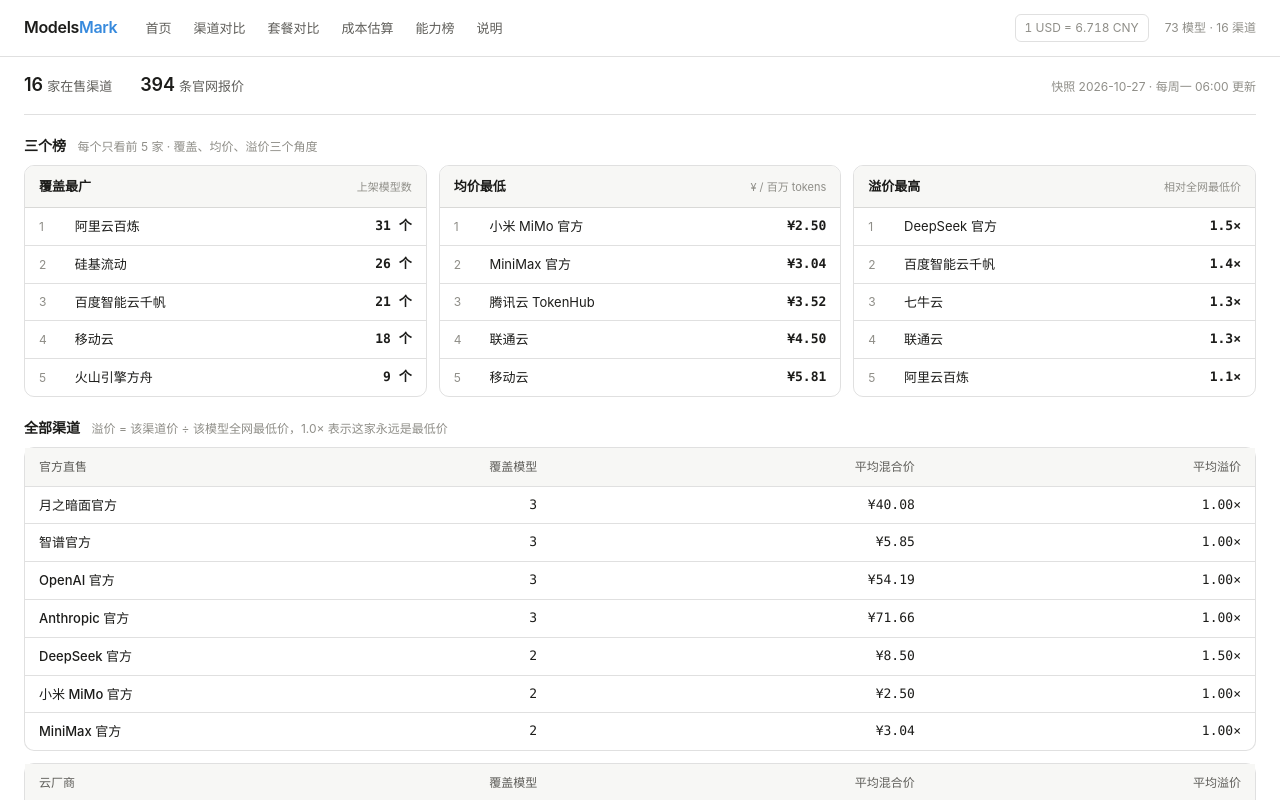
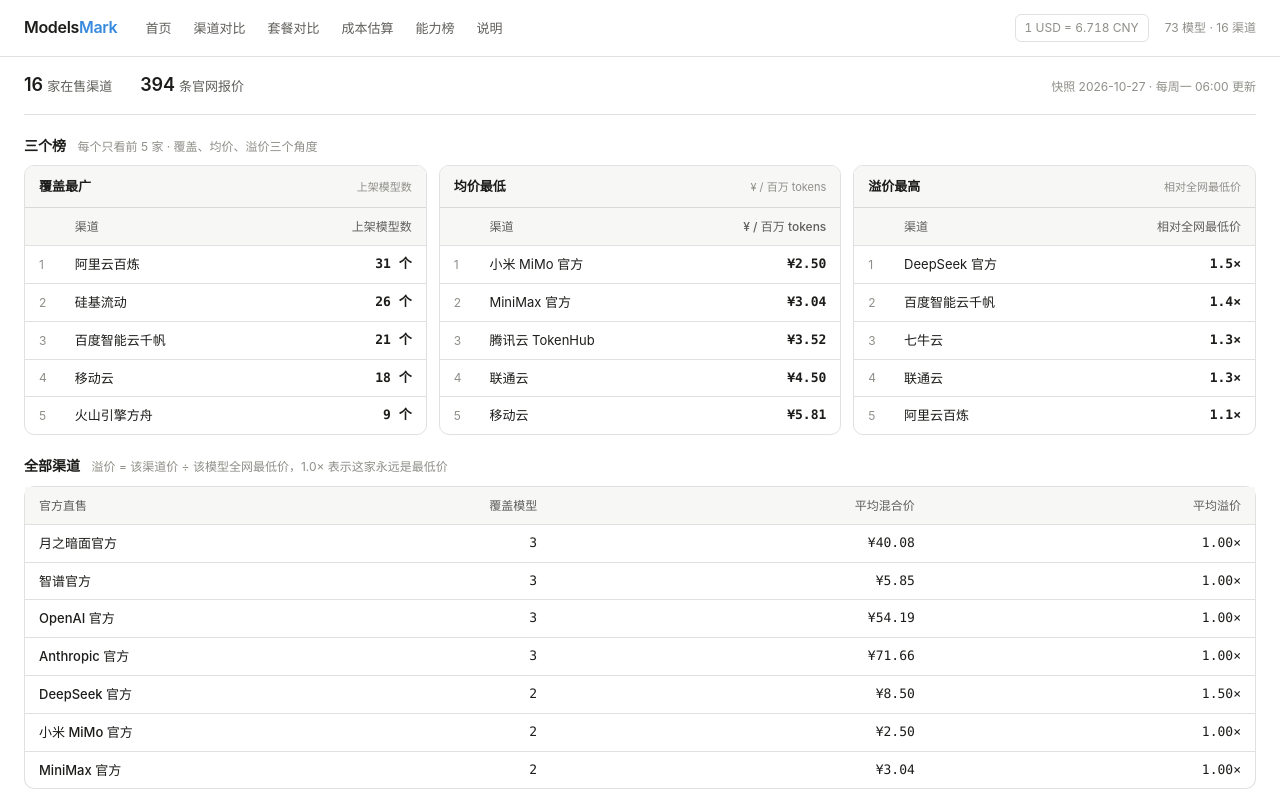
Before and after one commit to hugo0807/modelsmark, a Next.js app: page /channels in a window 1280 px wide. Shown: the top 800 px of the page. Built offline with nearby package versions, Linux system fonts and the light colour scheme.

Commit message:
fix(channels+verify): 渠道榜补表头（读屏可读、列数对齐），巡检脚本纳入 /channels 与 /calculator
本地跑 verify-site：8 个页面全 200、JS 错误 0、死链 0、对齐问题 0、矩阵标签重叠 0

```diff
--- a/scripts/verify-site.ts
+++ b/scripts/verify-site.ts
@@ -12,7 +12,9 @@
 
 const PAGES = [
   { name: 'index', url: '/' },
+  { name: 'channels', url: '/channels' },
   { name: 'plans', url: '/plans' },
+  { name: 'calculator', url: '/calculator' },
   { name: 'benchmarks', url: '/benchmarks' },
   { name: 'about', url: '/about' },
   { name: 'model', url: '/models/deepseek-v4-pro' },
--- a/src/app/channels/page.tsx
+++ b/src/app/channels/page.tsx
@@ -37,6 +37,14 @@
         <span className="board-unit">{unit}</span>
       </h3>
       <table className="data">
+        {/* 榜也要有表头 —— 没有 thead 时读屏软件读不出这两列是什么，校验脚本也会报列数不一致 */}
+        <thead>
+          <tr>
+            <th className="rank-col" />
+            <th>渠道</th>
+            <th className="right">{unit}</th>
+          </tr>
+        </thead>
         <tbody>
           {rows.map((r, i) => (
             <tr key={r.id}>
```
